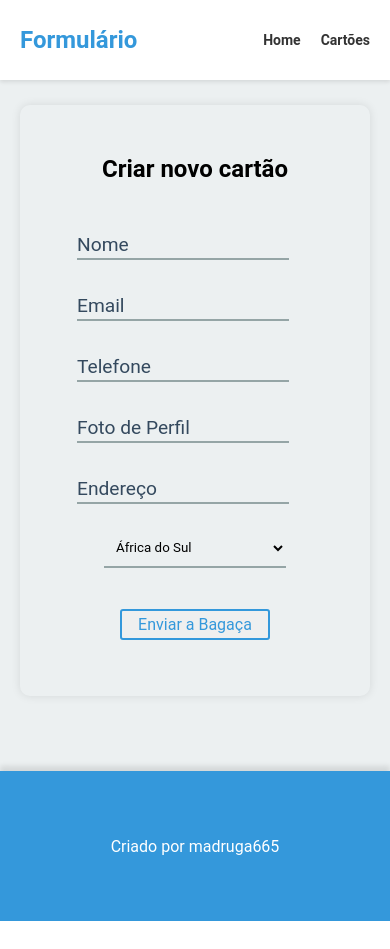
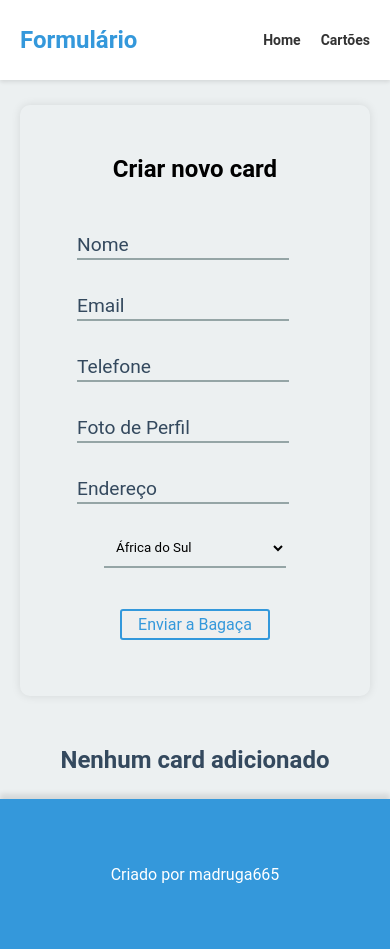
Before and after one commit to madruga665/react-test-app, a React (Create React App) app: page /form in a window 390 px wide. Before the commit the page ends 921 px from the top, so only its background shows below. Built offline with nearby package versions, Linux system fonts and the light colour scheme.

Commit message:
remove mascara o phoneinput

```diff
--- a/src/Pages/FormsPage/index.jsx
+++ b/src/Pages/FormsPage/index.jsx
@@ -1,53 +1,53 @@
 import React from "react";
 import Form from "../../components/Form";
 import InputField from "../../components/InputField";
-import { yupResolver } from '@hookform/resolvers/yup';
-import { useForm } from "react-hook-form";
 import InputDropdown from "../../components/InputDropdown";
-import { schema } from "../../validate/schema";
 import Button from "../../components/Button";
-import { useState } from "react";
 import ProfileCard from "../../components/ProfileCard";
 import Header from "../../components/Header";
 import Footer from "../../components/Footer";
-import PhoneNumberInput from "../../components/PhoneNumberInput";
-import { CardsContainer, FormsPageContainer } from "./styles";
-
-
+import { useForm } from "react-hook-form";
+import { schema } from "../../validate/schema";
+import { useState } from "react";
+import { yupResolver } from "@hookform/resolvers/yup";
+import { CardsContainer, FormsPageContainer, NotCardsMessage } from "./styles";
 
 const FormsPage = () => {
-  const [cards, setCards] = useState([])
-  const [phoneValue, setPhoneValue] = useState('')
-  const { register, handleSubmit, reset, formState:{ errors }, } = useForm({
-    resolver: yupResolver(schema)
+  const [cards, setCards] = useState([]);
+  const {
+    register,
+    handleSubmit,
+    reset,
+    formState: { errors },
+  } = useForm({
+    resolver: yupResolver(schema),
   });
 
-  const onSubmit = (data) => {
-    setCards([...cards, {...data, phone: phoneValue}])
-    console.log(data)
-    reset()
-  }
+  const onSubmit = (newCard) => {
+    setCards([...cards, newCard]);
+    reset();
+  };
   return (
-    <FormsPageContainer >
+    <FormsPageContainer>
       <Header title='Formulário' link1='/' linkTitle1='Home' link2='/cards' linkTitle2='Cartões' />
       <Form handleSubmit={handleSubmit(onSubmit)}>
         <InputField id='name' label='Nome' type='text' register={register} errors={errors} />
         <InputField id='email' label='Email' type='email' register={register} errors={errors} />
-        <PhoneNumberInput
-          label='Telefone'
-          id='phone'
-          format='(##) #####-####'
-          mask='_'
-          value={phoneValue}
-          onChange={(event) => setPhoneValue(event.target.value)}
+        <InputField id='phone' label='Telefone' type='text' register={register} errors={errors} />
+        <InputField
+          id='profilePicture'
+          label='Foto de Perfil'
+          type='text'
+          register={register}
+          errors={errors}
         />
-        <InputField id='profilePicture' label='Foto de Perfil' type='text' register={register} errors={errors}/>
         <InputField id='address' label='Endereço' type='text' register={register} errors={errors} />
         <InputDropdown register={register} />
         <Button type='submit' title={"Enviar a Bagaça"} />
       </Form>
-      <CardsContainer >
-        {cards.map((card) => (
+      <CardsContainer cards={cards}>
+        {cards.length > 0 ? (
+          cards.map((card) => (
             <ProfileCard
               CardType='DarkProfileCard'
               address={card.address}
@@ -56,7 +56,10 @@ const FormsPage = () => {
               name={card.name}
               phone={card.phone}
             />
-        ))}
+          ))
+        ) : (
+          <NotCardsMessage>Nenhum card adicionado</NotCardsMessage>
+        )}
       </CardsContainer>
       <Footer />
     </FormsPageContainer>
--- a/src/Pages/FormsPage/styles.js
+++ b/src/Pages/FormsPage/styles.js
@@ -1,4 +1,5 @@
-import styled from 'styled-components';
+import styled from "styled-components";
+import { Colors } from "styles/variables";
 
 export const FormsPageContainer = styled.section`
   display: flex;
@@ -16,8 +17,13 @@ export const FormsPageContainer = styled.section`
 
 export const CardsContainer = styled.section`
   display: flex;
-  justify-content: flex-start;
-  margin-right: 25px;
+  justify-content: ${(props) => (props.cards.length > 0 ? "flex-start" : "center")};
+  padding: 25px;
   width: 100%;
-  margin: 25px;
 `;
+
+export const NotCardsMessage = styled.p`
+  color: ${Colors.wetAsphalt};
+  font-size: 1.5rem;
+  font-weight: bold;
+`;
--- a/src/components/Form/index.tsx
+++ b/src/components/Form/index.tsx
@@ -8,7 +8,7 @@ interface IFormProps {
 export default function Form({ children, handleSubmit, }: IFormProps) {
   return (
     <FormContainer onSubmit={handleSubmit} >
-      <h2>Criar novo cartão</h2>
+      <h2>Criar novo card</h2>
       {children}
     </FormContainer>
   );
--- a/src/validate/schema.js
+++ b/src/validate/schema.js
@@ -3,6 +3,6 @@ import * as yup from 'yup';
 export const schema = yup.object({
   name: yup.string().required('Sem o nome não da parça'),
   email: yup.string().email().required('Mano coloca o email ai'),
-  // phone: yup.string().required('Cara eu juro que não vou te chamar no zap'),
+  phone: yup.string().required('Cara eu juro que não vou te chamar no zap'),
   address: yup.string().required('Ta com vergonha de onde vc mora?'),
 }).required();
```
Lines whose indentation alone changed are shown as unchanged.
